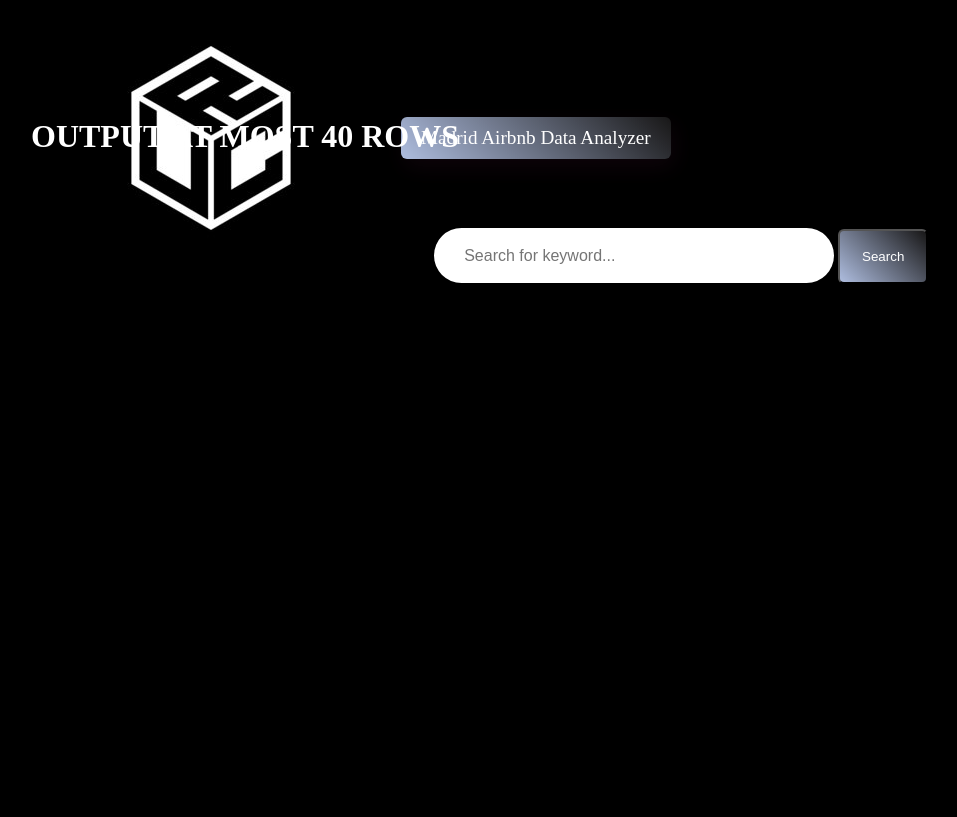
After one commit to kgarc044/two-man-group, a Flask app: template myproj/templates/searching.html in a window 1280 px wide. The commit adds this page. Shown: the top 817 px of the page, without its empty margins (33-990 px from the left). Run offline with Flask 2, Linux system fonts and the light colour scheme; the template is opened without the code that fills it, so the values that code supplies are empty.

Commit message:
Sprint2 finished

```diff
--- a/myproj/static/style.css
+++ b/myproj/static/style.css
@@ -24,6 +24,8 @@ body{
     width: 100%;
     height: 30vh;
     margin: auto;
+    /* border-style: solid;
+    border-color: red; */
     display: flex;
     align-items: center;
 }
@@ -47,21 +49,6 @@ nav ul li a{
     font-weight:500;
 }
 
-nav ul li input{
-    width: 100%;
-    max-width: 840px;
-    height: 55px;
-    border-radius: 30px;
-    border: none;
-    padding: 0  30px;
-    outline: none;
-    margin: 20px 0;
-    font-size: 16px;
-}
-::placeholder{
-    font-weight: 500;
-    font-size: 16px
-}
 .container .btn{
     display: inline-block;
     background: linear-gradient(45deg, #aebddf, rgb(24, 23, 23));
@@ -75,15 +62,37 @@ nav ul li input{
 
 .content{
     height: 100%;
+    width: 100%;
     display: flex;
-    flex-direction: column;
     justify-content: top;
     align-items: center;
     color: rgb(255, 255, 255);
+    /* border-color: blue;
+    border-style: solid; */
+}
+
+.content .wrapper{
+    width: 500px;
+    height: 100px;
+    /* border-color: chocolate;
+    border-style: solid; */
+    position: relative;
+    bottom: 50%;
+    left: 35%;
+}
+
+.content .csvDisplay{
+    width: 89.7%;
+    height: 1000px;
+    /* border-color: rgb(15, 133, 21); */
+    /*background-color: cornflowerblue;*/
+    /* border-style: solid; */
+    position:absolute;
+    bottom:-300px;
 }
 
 .content input{
-    width: 100%;
+    width: 80%;
     max-width: 840px;
     height: 55px;
     border-radius: 30px;
@@ -92,36 +101,85 @@ nav ul li input{
     outline: none;
     margin: 20px 0;
     font-size: 16px;
+    /* border-color: green;
+    border-style: solid; */
 }
 ::placeholder{
     font-weight: 500;
     font-size: 16px
 }
 
-.content button{
-    display: inline-block;
+#search_bnt{
+    width: 90px;
+    height: 55px;
     background: linear-gradient(45deg, #aebddf, rgb(24, 23, 23));
     border-radius: 6px;
     padding: 10px 20px;
-    box-sizing: border-box;
-    text-decoration: none;
     color: rgb(255, 255, 255);
-    box-shadow: 3px 8px 22px rgba(94, 28,68,0.15);
-}
-
-.table {
-    position: absolute;
-    font-size: 150%;
-    width: 480px;
-    height: 200px;
-    z-index: 15;
-    top: 20%;
-    left: 50%;
-    margin: -100px 0 0 -150px;
-    background: rgb(236, 240, 204);
+    /* border-color: pink;
+    border-style: solid; */
 }
 
 #map{
     height: 60%;
     width: 60%;
 }
+
+/*----------CVS Table--------*/
+table.blueTable {
+    border: 1px solid #1C6EA4;
+    background-color: #EEEEEE;
+    width: 100%;
+    text-align: left;
+    border-collapse: collapse;
+  }
+  table.blueTable td, table.blueTable th {
+    border: 1px solid #AAAAAA;
+    padding: 3px 2px;
+  }
+  table.blueTable tbody td {
+    font-size: 13px;
+  }
+  table.blueTable tr:nth-child(even) {
+    background: #D0E4F5;
+  }
+  table.blueTable thead {
+    background: #1C6EA4;
+    background: -moz-linear-gradient(top, #5592bb 0%, #327cad 66%, #1C6EA4 100%);
+    background: -webkit-linear-gradient(top, #5592bb 0%, #327cad 66%, #1C6EA4 100%);
+    background: linear-gradient(to bottom, #5592bb 0%, #327cad 66%, #1C6EA4 100%);
+    border-bottom: 2px solid #444444;
+  }
+  table.blueTable thead th {
+    font-size: 15px;
+    font-weight: bold;
+    color: #FFFFFF;
+    border-left: 2px solid #D0E4F5;
+  }
+  table.blueTable thead th:first-child {
+    border-left: none;
+  }
+
+  table.blueTable tfoot {
+    font-size: 14px;
+    font-weight: bold;
+    color: #FFFFFF;
+    background: #D0E4F5;
+    background: -moz-linear-gradient(top, #dcebf7 0%, #d4e6f6 66%, #D0E4F5 100%);
+    background: -webkit-linear-gradient(top, #dcebf7 0%, #d4e6f6 66%, #D0E4F5 100%);
+    background: linear-gradient(to bottom, #dcebf7 0%, #d4e6f6 66%, #D0E4F5 100%);
+    border-top: 2px solid #444444;
+  }
+  table.blueTable tfoot td {
+    font-size: 14px;
+  }
+  table.blueTable tfoot .links {
+    text-align: right;
+  }
+  table.blueTable tfoot .links a{
+    display: inline-block;
+    background: #1C6EA4;
+    color: #FFFFFF;
+    padding: 2px 8px;
+    border-radius: 5px;
+  }
--- a/myproj/templates/index.html
+++ b/myproj/templates/index.html
@@ -14,17 +14,30 @@
                 <nav>
                     <ul>
                         <li><a href="" class="btn">Madrid Airbnb Data Analyzer</a></li>
-                        <!--<input type="text" placeholder="Search for keyword...">
-                        <button type="submit" name = "searching" id = "searchBnt" value="searchBnt"> Search </button>-->
+
                     </ul>
                 </nav>
             </div>
             <div class="content">
-                <form action="response" method="POST">
+                <div class="wrapper">
+                <!--Dropdown menu
+                <select name = menu method='GET' action = '/'>
+                    {% for menu in menu%}
+                    <option value = "{{menu}}" selected>{{menu}}</option>"
+                    {% endfor %}
+                    </select>--->
+                    <form class="search_key" method="POST">
+                        <input type="text" placeholder="Search for keyword..." name="w">
+                        <button type="submit" id="search_bnt"> Search </button>
+                    </form>
+                </div>
+                <!--<form action="response" method="POST">
                     <button type="submit" name="requestBnt">Request</button>
-                </form>
-                {% block content %}
-                {% endblock %}
+                </form>-->
+                <div class="csvDisplay">
+                    {% block content %}
+                    {% endblock %}
+                </div>
             </div>
             <!--<div id="map">
                 <script
--- /dev/null
+++ b/myproj/templates/searching.html
@@ -0,0 +1,32 @@
+{% extends "index.html" %}
+{% block content %}
+ <!--<h1>{{word}}</h1>-->
+<table class="blueTable">
+    <thead>
+    <tr>
+        {% for i in num_title %}
+        <td>{{title[i]}}</td>
+        {% endfor %}
+    </tr>
+    </thead>
+    <tfoot>
+    <!--<tr>
+    <td colspan="42">
+    <div class="links"><a href="#">&laquo;</a> <a class="active" href="#">1</a> <a href="#">2</a> <a href="#">3</a> <a href="#">4</a> <a href="#">&raquo;</a></div>
+    </td>
+    </tr>-->
+    <h1>OUTPUT AT MOST 40 ROWS </h1>
+    </tfoot>
+    <tbody>
+        <tr>
+            {% for i in num_total %}
+            <tr>
+                {% for j in num_list %}
+                    <td>{{arr[i][j]}}</td>
+                {% endfor %}
+            </tr>
+            {% endfor %}
+        </tr>
+    </tbody>
+</table>
+{% endblock %}
```
